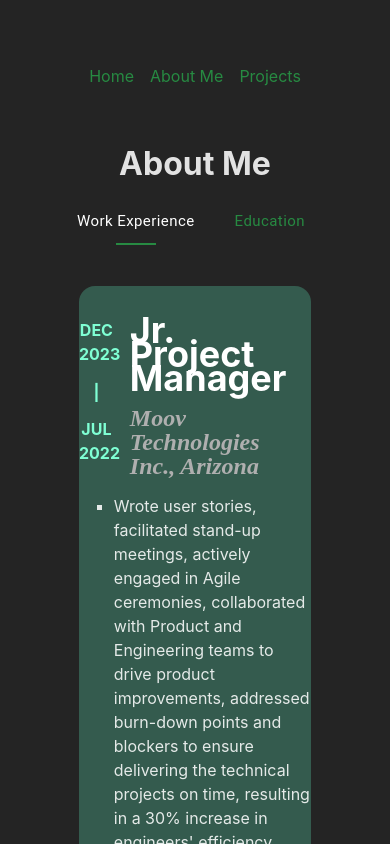
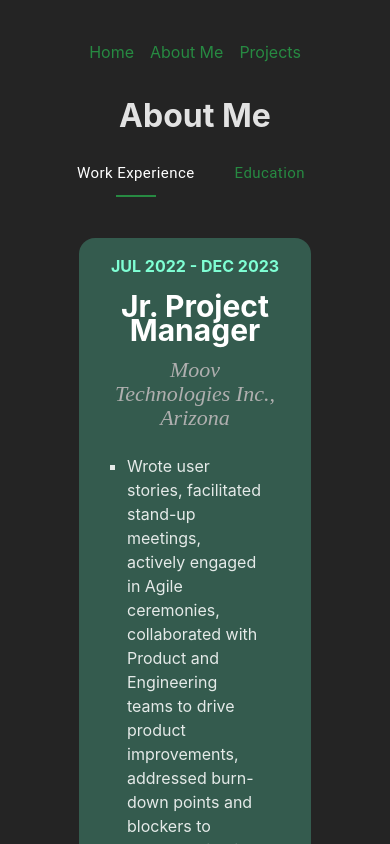
Before and after one commit to tengannie/portfolio, a React (Create React App) app: page /portfolio/about-me in a window 390 px wide. Shown: the top 844 px of the page. Built offline with nearby package versions, Linux system fonts and the light colour scheme.

Commit message:
add mobile version

```diff
--- a/public/index.html
+++ b/public/index.html
@@ -2,7 +2,7 @@
 <html lang="en">
   <head>
     <meta charset="utf-8" />
-    <link rel="icon" href="%PUBLIC_URL%/favicon.ico" />
+    <link rel="icon" href="%PUBLIC_URL%/logo.png" />
     <meta name="viewport" content="width=device-width, initial-scale=1" />
     <meta name="theme-color" content="#000000" />
     <meta
--- a/src/components/BulletPoint.module.css
+++ b/src/components/BulletPoint.module.css
@@ -3,4 +3,5 @@
 ul.a {
     text-align: left;
     list-style-type: square;
+    padding: .5rem 2rem;
 }
--- a/src/components/ExperienceCard.js
+++ b/src/components/ExperienceCard.js
@@ -1,8 +1,29 @@
 import classes from "../components/ExperienceCard.module.css"
 import ExperienceDescription from "./ExperienceDescription"
 import ExperienceDate from "./ExperienceDate"
+import { useState, useEffect } from "react";
+import ExperienceCardMobile from "./ExperienceCardMobile"
 
 function ExperienceCard(props) {
+    const [width, setWidth] = useState(window.innerWidth);
+
+    function handleWindowSizeChange() {
+        setWidth(window.innerWidth);
+    }
+    useEffect(() => {
+        window.addEventListener('resize', handleWindowSizeChange);
+        return () => {
+            window.removeEventListener('resize', handleWindowSizeChange);
+        }
+    }, []);
+
+    const isMobile = width <= 800;
+
+    if(isMobile) {
+        return <ExperienceCardMobile sd={props.sd} ed={props.ed} title={props.title} company={props.company}>
+             {props.children}
+        </ExperienceCardMobile>
+    } else {
         return (
             <div className={classes.card}>
                 <div className={classes.time}>
@@ -17,4 +38,6 @@ function ExperienceCard(props) {
         )
     }
 
+}
+
 export default ExperienceCard
--- a/src/components/ExperienceCard.module.css
+++ b/src/components/ExperienceCard.module.css
@@ -4,7 +4,7 @@
     display: flex;
     flex-direction: row;
     flex-wrap: nowrap;
-    background-color: rgb(52, 91, 78);
+    background-color: #345b4e;
     border-radius: 1rem;
 }
 
@@ -17,8 +17,3 @@
     width:85%;
     text-align: left;
 }
-
-h2 {
-    color:#20692c;
-    font-size: medium;
-}
--- /dev/null
+++ b/src/components/ExperienceCardMobile.js
@@ -0,0 +1,18 @@
+import classes from "../components/ExperienceCardMobile.module.css"
+
+function ExperienceCardMobile(props) {
+
+        return (
+            <div className={classes.card}>
+                <div className={classes.time}><b>{props.sd} - {props.ed}</b></div>
+                <div className={classes.description}>
+                    <div className={classes.title}><b>{props.title}</b></div>
+                    <div className={classes.company}><i>{props.company}</i></div>
+                    {props.children}
+                </div>
+            </div>
+        )
+    }
+
+
+export default ExperienceCardMobile
--- /dev/null
+++ b/src/components/ExperienceCardMobile.module.css
@@ -0,0 +1,28 @@
+
+.card {
+    margin: auto;
+    display: flex;
+    flex-direction: column;
+    flex-wrap: wrap;
+    background-color: #345b4e;
+    border-radius: 1rem;
+    padding: 1rem;
+}
+
+.time{
+    color:aquamarine;
+    font-size: medium;
+}
+
+.title {
+    color: #fff;
+    font-size: 30px;
+    margin: 1rem;
+ }
+
+ .company {
+     color:#afafaf;
+     font-size: 22px;
+     margin: 1rem;
+     font-family: Allan;
+  }
--- a/src/components/ExperienceDate.js
+++ b/src/components/ExperienceDate.js
@@ -3,9 +3,9 @@ import classes from "../components/ExperienceDate.module.css"
 function ExperienceDate(props) {
     return (
         <div className={classes.time}>
-            <h2>{props.ed}</h2>
-            <h2>|</h2>
-            <h2>{props.sd}</h2>
+            <h2 className={classes.experience_date}>{props.ed}</h2>
+            <h2 className={classes.experience_date}>|</h2>
+            <h2 className={classes.experience_date}>{props.sd}</h2>
         </div>
     )
 }
--- a/src/components/ExperienceDate.module.css
+++ b/src/components/ExperienceDate.module.css
@@ -6,3 +6,8 @@
     font-size: medium;
     margin: 2rem auto;
 }
+
+.experience_date {
+   color:aquamarine;
+    font-size: medium;
+}
--- a/src/components/ExperienceDescription.module.css
+++ b/src/components/ExperienceDescription.module.css
@@ -10,13 +10,8 @@
 }
 
 .company {
-    color:rgb(175, 175, 175);
+    color:#afafaf;
     font-size: 24px;
     margin: 1rem;
     font-family: Allan;
  }
-
-
-h2 {
-    color:aquamarine
-}
--- a/src/components/MainNavigation.module.css
+++ b/src/components/MainNavigation.module.css
@@ -1,7 +1,7 @@
 .header {
     max-width: 60rem;
     margin: auto;
-    padding: 2rem;
+    padding: .5rem;
     display: flex;
     justify-content: center;
   }
--- a/src/components/ProjectCard.js
+++ b/src/components/ProjectCard.js
@@ -10,7 +10,6 @@ import { Link } from "react-router-dom"
 import classes from './ProjectCard.module.css'
 import { styled } from '@mui/material/styles';
 import { theme } from '../App';
-
 
 function ProjectCard(props) {
 
--- a/src/components/SkillCard.js
+++ b/src/components/SkillCard.js
@@ -49,7 +49,7 @@ function SkillCard() {
     }else {
         return (
             <div className={classes.card}>
-                <h1>Skills</h1>
+                <h2>Skills</h2>
                 <div className={classes.chipGroup}>
                     <Chip label="Scrum／Agile" color="success" theme={theme}/>
                     <Chip label="Jira" color="success" theme={theme} />
@@ -65,7 +65,7 @@ function SkillCard() {
                     <Chip label="Adobe Suite Suite" color="primary" variant="outlined" theme={theme}/>
                     <Chip label="Microsoft Office Suite" color="primary" variant="outlined" theme={theme}/>
                 </div>
-                <h1>Language</h1>
+                <h2>Language</h2>
                 <div className={classes.chipGroup}>
                     <Chip label="Mandran" color="success" theme={theme}/>
                     <Chip label="English" color="success" theme={theme}/>
```
Also changed, not shown: public/logo.png (added), src/pic/logo.png (added). Lines whose indentation alone changed are shown as unchanged.
